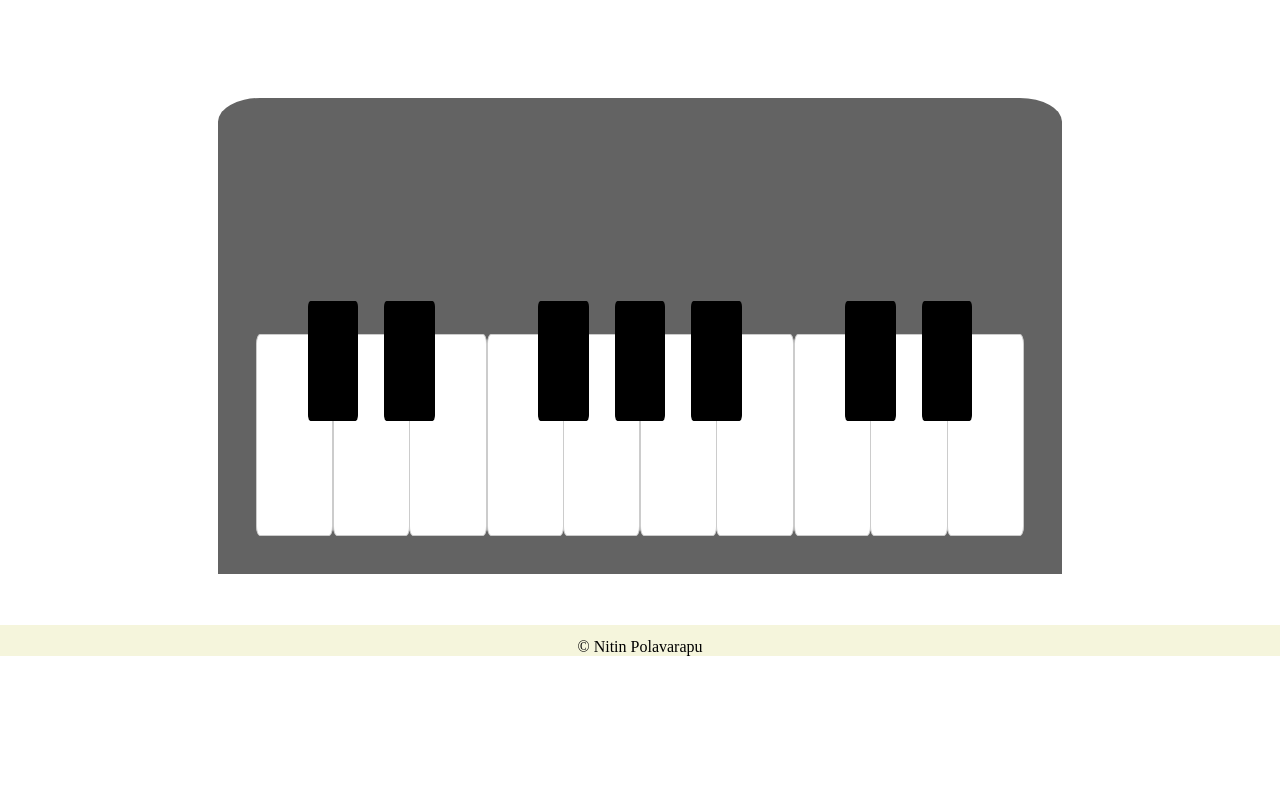
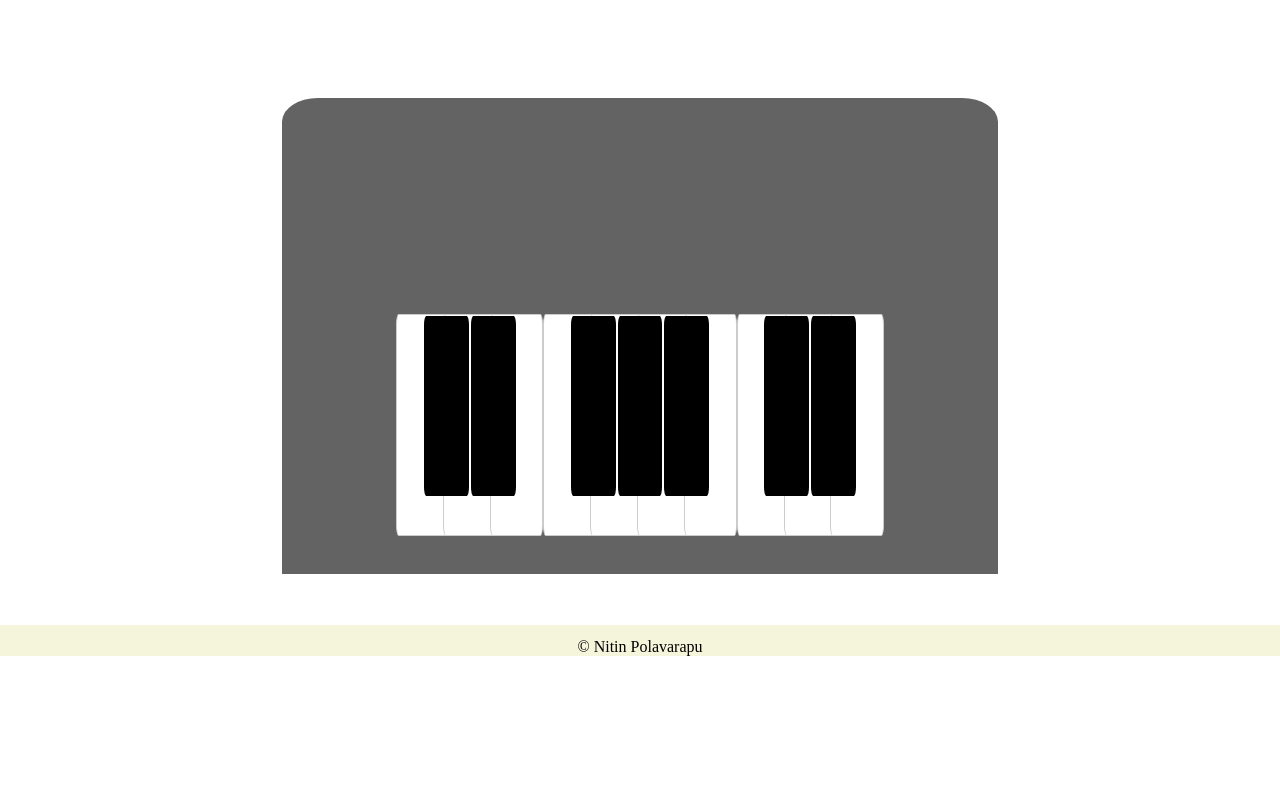
Before and after one commit to np-2001/Project-Management-Tool, a Python web app: template homework/Homework-1/flask_app/templates/piano.html in a window 1280 px wide. Shown: the part 144-944 px from the top of the page. Run offline with Jinja, Linux system fonts and the light colour scheme; the template is opened without the code that fills it, so the values that code supplies are empty.

Commit message:
Fixed piano styling

```diff
--- a/homework/Homework-1/flask_app/static/piano/css/piano.css
+++ b/homework/Homework-1/flask_app/static/piano/css/piano.css
@@ -19,7 +19,8 @@ body {
     display: flex;
     flex-direction: row;
     background-color: #636363;
-    width: 60%;
+    justify-content: center;
+    width: 50%;
     height: 50%;
     border-radius: 5% 5% 0 0;
     align-items: flex-end;
@@ -36,8 +37,8 @@ body {
 
 .white-key {
     background-color: #fff;
-    width: 6vw;
-    height: 25vh;
+    width: 8%;
+    height: 55%;
     z-index: 0;
     position: relative;
 
@@ -48,11 +49,12 @@ body {
 
 .black-key {
     background-color: #000;
-    width: 4vw;
-    height: 15vh;
+    width: 7%;
+    height: 45%;
+    top: -10%;
     position: relative;
     z-index: 1;
-    margin-bottom: 15%;
-    margin-left: -2vw;
-    margin-right: -2vw;
+    margin-left: -4%;
+    margin-right: -4%;
+
 }
```
